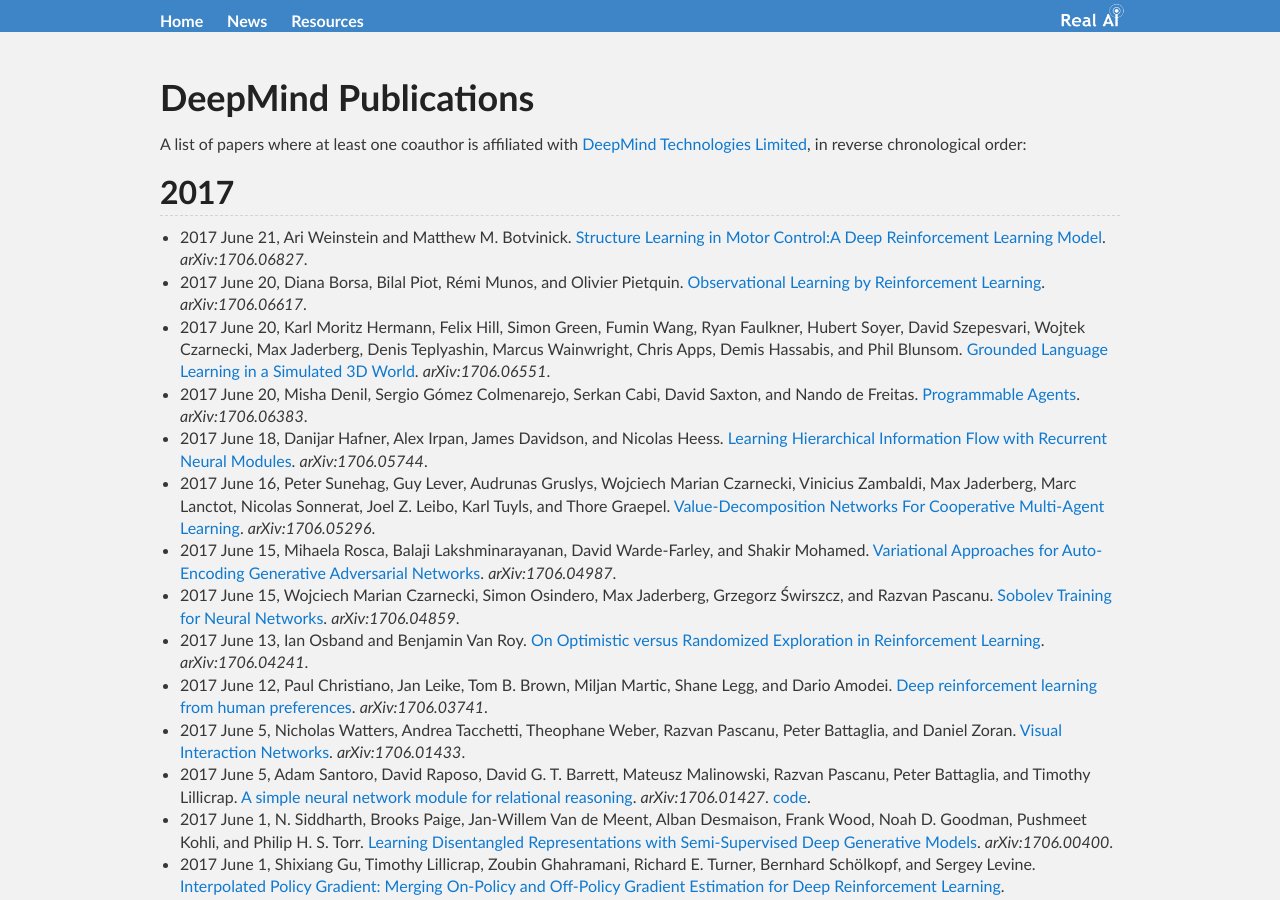
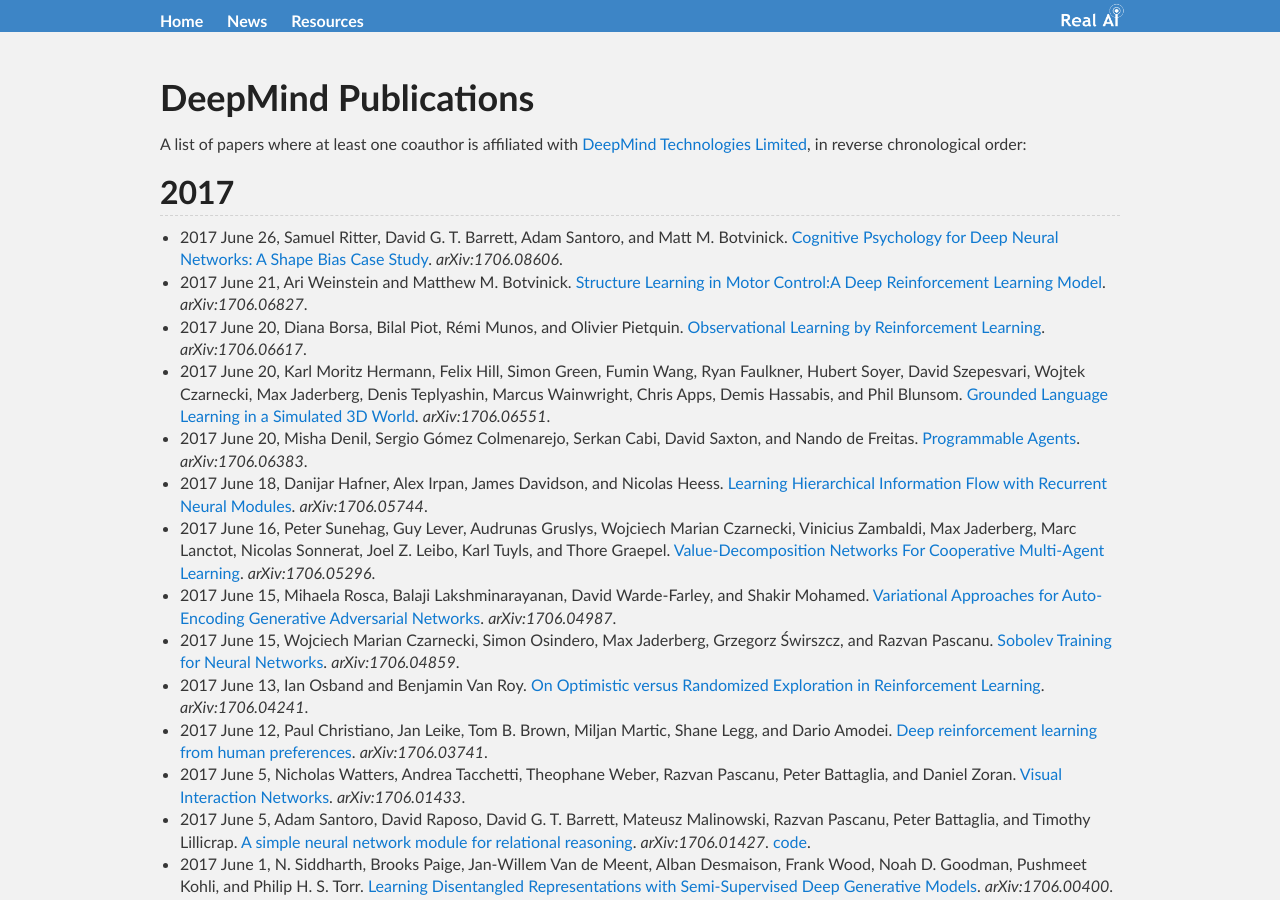
Before and after one commit to Tonywuhk/realai.org, a Jekyll site: the page built from labs/deepmind-publications.md, in a window 1280 px wide and 900 px high. Built offline with Jekyll 4.4.1, drawn with Linux system fonts in a browser that asks for light colours; our own code applies the rules of GitHub Pages for plain Markdown files; formulas are drawn with MathJax 3; comment, search, counter and statistics services are not loaded; the repository's description, which GitHub fills in, is left out.

Commit message:
Update deepmind-publications.md

```diff
--- a/labs/deepmind-publications.md
+++ b/labs/deepmind-publications.md
@@ -8,6 +8,7 @@
 
 ## 2017
 
+* 2017 June 26, Samuel Ritter, David G. T. Barrett, Adam Santoro, and Matt M. Botvinick. [Cognitive Psychology for Deep Neural Networks: A Shape Bias Case Study](https://arxiv.org/abs/1706.08606). *arXiv:1706.08606*.
 * 2017 June 21, Ari Weinstein and Matthew M. Botvinick. [Structure Learning in Motor Control:A Deep Reinforcement Learning Model](https://arxiv.org/abs/1706.06827). *arXiv:1706.06827*.
 * 2017 June 20, Diana Borsa, Bilal Piot, Rémi Munos, and Olivier Pietquin. [Observational Learning by Reinforcement Learning](https://arxiv.org/abs/1706.06617). *arXiv:1706.06617*.
 * 2017 June 20, Karl Moritz Hermann, Felix Hill, Simon Green, Fumin Wang, Ryan Faulkner, Hubert Soyer, David Szepesvari, Wojtek Czarnecki, Max Jaderberg, Denis Teplyashin, Marcus Wainwright, Chris Apps, Demis Hassabis, and Phil Blunsom. [Grounded Language Learning in a Simulated 3D World](https://arxiv.org/abs/1706.06551). *arXiv:1706.06551*.
```
